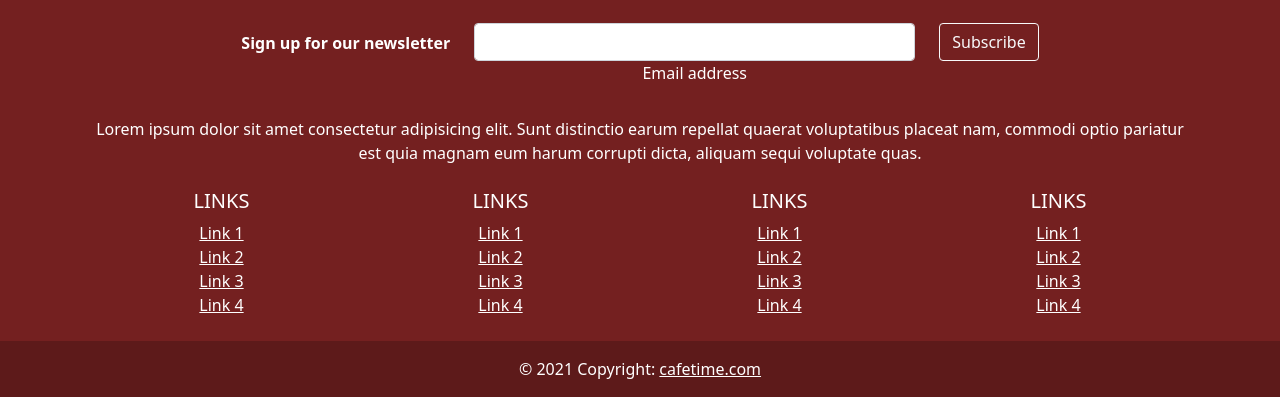
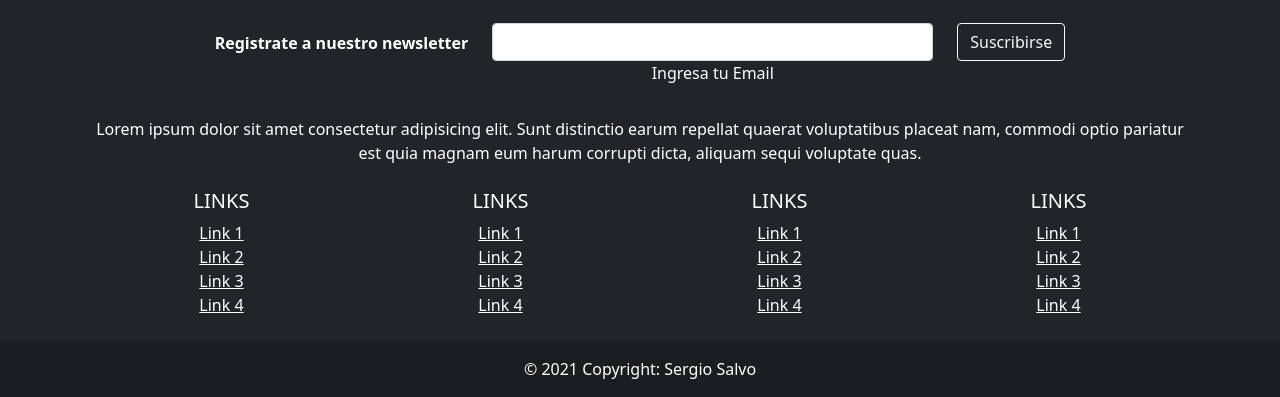
Before and after one commit to xzhexo/cafeteria_sass, a website: page index.html in a window 1280 px wide. Shown: the part 2539-2936 px from the top of the page. Drawn offline with Linux system fonts and the light colour scheme.

Commit message:
susbscribirse newsletter copyrigth

```diff
--- a/index.html
+++ b/index.html
@@ -170,7 +170,7 @@
   </main>
 
   <!-- footer -->
-<footer class="bg-primary text-center text-white">
+<footer class="bg-dark text-center text-white">
   <!-- Grid container -->
   <div class="container p-4">
     <!-- Section: Social media -->
@@ -215,7 +215,7 @@
           <!--Grid column-->
           <div class="col-auto">
             <p class="pt-2">
-              <strong>Sign up for our newsletter</strong>
+              <strong>Registrate a nuestro newsletter</strong>
             </p>
           </div>
           <!--Grid column-->
@@ -225,7 +225,7 @@
             <!-- Email input -->
             <div class="form-outline form-white mb-4">
               <input type="email" id="form5Example21" class="form-control" />
-              <label class="form-label" for="form5Example21">Email address</label>
+              <label class="form-label" for="form5Example21"> Ingresa tu Email </label>
             </div>
           </div>
           <!--Grid column-->
@@ -234,7 +234,7 @@
           <div class="col-auto">
             <!-- Submit button -->
             <button type="submit" class="btn btn-outline-light mb-4">
-              Subscribe
+              Suscribirse
             </button>
           </div>
           <!--Grid column-->
@@ -351,7 +351,7 @@
   <!-- Copyright -->
   <div class="text-center p-3" style="background-color: rgba(0, 0, 0, 0.2);">
     © 2021 Copyright:
-    <a class="text-white" href="#">cafetime.com</a>
+    <a class="text-white text-decoration-none" href="#">Sergio Salvo</a>
   </div>
   <!-- Copyright -->
 </footer>
```
